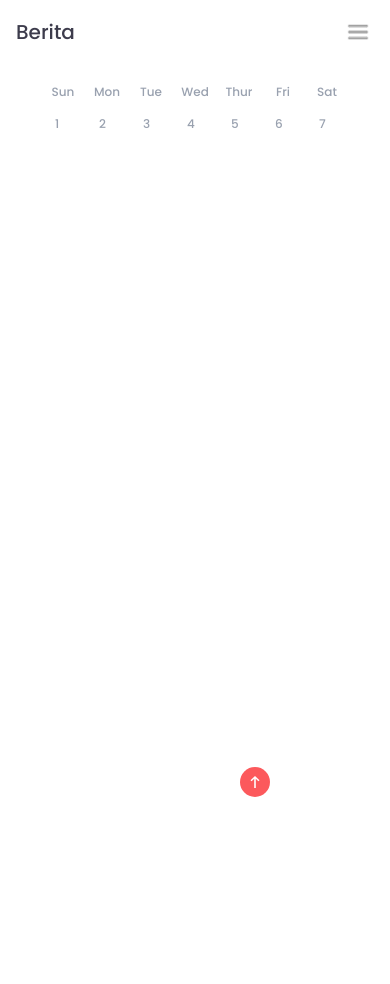
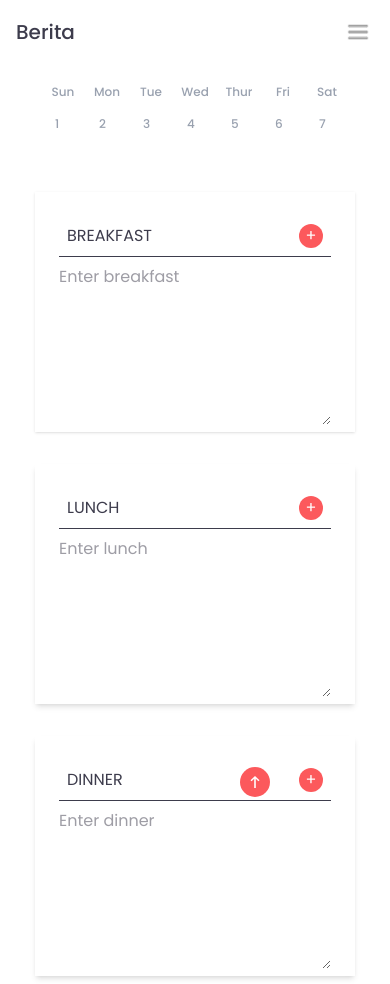
Before and after one commit to Berita-Winnie/meal_planner, a React (Vite) app: page /plan-meals in a window 390 px wide. Shown: the top 984 px of the page. Before the commit the page ends 844 px from the top, so only its background shows below. Built offline with nearby package versions, Linux system fonts and the light colour scheme; a web font is replaced by a local one.

Commit message:
Finished layout and styling for plan meal forms ensuring mobile responsiveness

```diff
--- a/src/components/MealPlanForm.jsx
+++ b/src/components/MealPlanForm.jsx
@@ -0,0 +1,58 @@
+import React from 'react'
+
+const MealPlanForm = () => {
+  return (
+    <div className="flex flex-col md:flex-row gap-8 justify-center items-center mx-auto mt-12">
+      <div className=" w-80 h-60 p-4 shadow-sm">
+        <form className="p-2">
+          <div className="flex flex-row justify-between p-2  mb-2 border-b">
+            <label> BREAKFAST</label>
+            <button className="bg-[#FC595C] text-white rounded-full h-6 w-6 ">
+              +
+            </button>
+          </div>
+
+          <textarea
+            className="w-full h-40 focus:outline-none focus:ring-none  "
+            name=""
+            placeholder="Enter breakfast"
+          />
+        </form>
+      </div>
+      <div className=" w-80 h-60 p-4 shadow-md">
+        <form className="p-2">
+          <div className="flex flex-row justify-between p-2  mb-2 border-b">
+            <label>LUNCH</label>
+            <button className="bg-[#FC595C] text-white rounded-full h-6 w-6 ">
+              +
+            </button>
+          </div>
+
+          <textarea
+            className="w-full h-40 focus:outline-none focus:ring-none  "
+            name=""
+            placeholder="Enter lunch"
+          />
+        </form>
+      </div>
+      <div className=" w-80 h-60 p-4 shadow-md">
+        <form className="p-2">
+          <div className="flex flex-row justify-between p-2  mb-2 border-b">
+            <label>DINNER</label>
+            <button className="bg-[#FC595C] text-white rounded-full h-6 w-6 ">
+              +
+            </button>
+          </div>
+
+          <textarea
+            className="w-full h-40 focus:outline-none focus:ring-none  "
+            name=""
+            placeholder="Enter dinner"
+          />
+        </form>
+      </div>
+    </div>
+  )
+}
+
+export default MealPlanForm
--- a/src/components/Navbar.jsx
+++ b/src/components/Navbar.jsx
@@ -63,7 +63,7 @@ const Navbar = () => {
         {/* --------Mobile nav------------ */}
 
         <div
-          className={` fixed  top-0 right-0 h-screen  bottom-0 w-full sm:hidden  z-50 bg-white/90 backdrop-blur-3xl  transition-transform duration-700 ease-in-out
+          className={` fixed  top-0 right-0 h-screen  sm:hidden  bottom-0 w-full  z-50 bg-white/90 backdrop-blur-3xl  transition-transform duration-700 ease-in-out
      ${showMobileNav ? '  translate-x-0  ' : ' translate-x-full '}
         `}
         >
--- a/src/pages/PlanMeals.jsx
+++ b/src/pages/PlanMeals.jsx
@@ -1,9 +1,11 @@
 import React from 'react'
 import Calender from '../components/calender'
+import MealPlanForm from '../components/MealPlanForm'
 const PlanMeals = () => {
   return (
     <div>
       <Calender />
+      <MealPlanForm />
     </div>
   )
 }
```
